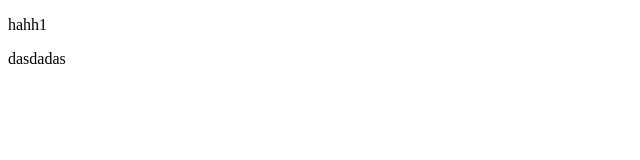
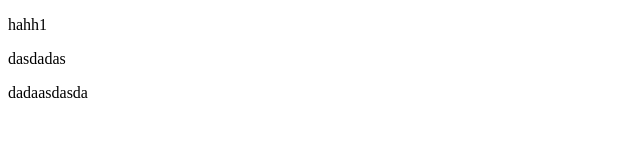
Before and after one commit to lawliet-F/black-horse-77-class-web, a plain HTML site: page index.html in a window 1280 px wide. Shown: the whole page, without its empty margins (0-640 px from the left). Drawn offline with Linux system fonts and the light colour scheme.

Commit message:
哈哈哈

```diff
--- a/index.html
+++ b/index.html
@@ -8,5 +8,6 @@
 <body>
     <p>hahh1</p>
     <p>dasdadas</p>
+    <p>dadaasdasda</p>
 </body>
 </html>
```
